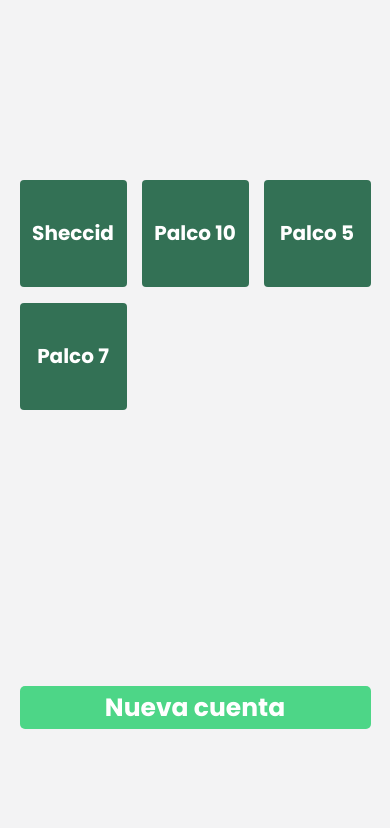
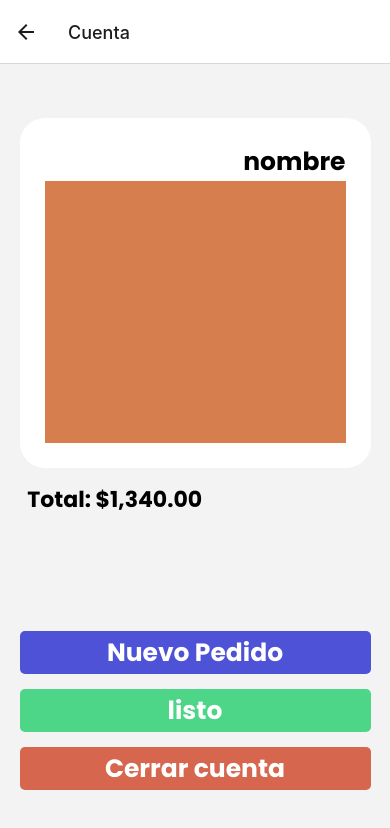
Before and after one commit to Mez4/Operativapp, a React Native app: screen /Cuenta in a window 390 px wide. Shown: the top 828 px of the page. Built offline with nearby package versions, Linux system fonts and the light colour scheme.

Commit message:
cambie la navegacion condicional por la navegacion con react native

```diff
--- a/App.js
+++ b/App.js
@@ -1,32 +1,12 @@
 import React, { useState } from "react";
 import { StatusBar } from "expo-status-bar";
-import {
-  StyleSheet,
-} from "react-native";
-import CuentasAbiertas from './screens/CuentasAbiertas'
-import PedidosCuenta from './screens/PedidosCuenta'
-import Body from "./components/Body";
+import { StyleSheet } from "react-native";
+import CuentasNavigator from "./navigation/CuentasNavigator";
 
 export default function App() {
-const [accountTag, setAccountTag] = useState()
-
-const handleOnOpenAccount = selectedAccount =>{
-  setAccountTag(selectedAccount)
-}
-
-  let content = <CuentasAbiertas onAccountSelected={handleOnOpenAccount}/>
-
-  if(accountTag){
-    content= <PedidosCuenta accountTag={accountTag}/>
-  }
   return (
-    <Body>
-      {content}
-      <StatusBar style="auto" />
-    </Body>
+      <CuentasNavigator/>
   );
 }
 //////////
-const styles = StyleSheet.create({
-
-});
+const styles = StyleSheet.create({});
--- /dev/null
+++ b/navigation/CuentasNavigator.js
@@ -0,0 +1,23 @@
+import React from 'react'
+import { NavigationContainer } from '@react-navigation/native'
+import {createNativeStackNavigator} from '@react-navigation/native-stack'
+
+import CuentasAbiertas from "../screens/CuentasAbiertas"
+import PedidosCuenta from "../screens/PedidosCuenta"
+import AgregarProductos from '../screens/AgregarProducto'
+
+const Stack = createNativeStackNavigator();
+
+function CuentasNavigator(){
+    return(
+        <NavigationContainer>
+            <Stack.Navigator>
+                <Stack.Screen name='Dashboard' component={CuentasAbiertas}/>
+                <Stack.Screen name='Cuenta' component={PedidosCuenta}/>
+                <Stack.Screen name='Ordenar' component={AgregarProductos}/>
+            </Stack.Navigator>
+        </NavigationContainer>
+    );
+}
+
+export default CuentasNavigator
--- a/package.json
+++ b/package.json
@@ -8,6 +8,10 @@
     "eject": "expo eject"
   },
   "dependencies": {
+    "@react-navigation/drawer": "^6.3.1",
+    "@react-navigation/native": "^6.0.8",
+    "@react-navigation/native-stack": "^6.5.0",
+    "@react-navigation/stack": "^6.1.1",
     "expo": "^44.0.0",
     "expo-app-loading": "~1.3.0",
     "expo-font": "~10.0.4",
@@ -18,6 +22,8 @@
     "react-dom": "17.0.1",
     "react-native": "https://github.com/expo/react-native/archive/sdk-44.0.0.tar.gz",
     "react-native-rotate-view": "^1.1.1",
+    "react-native-safe-area-context": "^4.0.1",
+    "react-native-screens": "^3.12.0",
     "react-native-svg": "^12.1.1",
     "react-native-svg-transformer": "^1.0.0",
     "react-native-web": "0.17.1"
--- /dev/null
+++ b/screens/AgregarProducto.js
@@ -0,0 +1,14 @@
+import React from "react";
+import { StatusBar } from "expo-status-bar";
+import { StyleSheet, Text } from "react-native";
+import Body from "../components/Body";
+
+
+export default function AgregarProductos() {
+  return (
+    <Body>
+        <Text>Agregar prodructos</Text>
+    </Body>
+  );
+}
+const styles = StyleSheet.create({});
--- a/screens/CuentasAbiertas.js
+++ b/screens/CuentasAbiertas.js
@@ -21,7 +21,7 @@ import {
 } from "react-native";
 
 
-export default function ScreenCuentasAbiertas({onAccountSelected}) {
+export default function CuentasAbiertas({navigation}) {
   const [loaded] = useFonts({
     Poppins: require("../assets/fonts/Poppins-Regular.ttf"),
     PoppinsBold: require("../assets/fonts/Poppins-Bold.ttf"),
@@ -52,6 +52,10 @@ export default function ScreenCuentasAbiertas({onAccountSelected}) {
   ]);
   if (!loaded) return <AppLoading />;
   const windowWidth = Dimensions.get("window").width;
+
+  const handleOnPress=() =>{
+    navigation.navigate('Cuenta')
+  }
 
   const boxWidth = () => {
     let containerWidth = Math.floor(windowWidth - windowWidth * 0.1);
@@ -116,9 +120,6 @@ export default function ScreenCuentasAbiertas({onAccountSelected}) {
     return columns;
   };
 
-  const handleOnChangeScreen = (item)=>{
-    onAccountSelected(item)
-  }
 
   return (
     <Body>
@@ -138,7 +139,7 @@ export default function ScreenCuentasAbiertas({onAccountSelected}) {
                 ></View>
               );
             }
-            return <CardCuenta onPress={()=>{handleOnChangeScreen(item)}} text={item.value}/>
+            return <CardCuenta onPress={handleOnPress} text={item.value}/>
           }}
           keyExtractor={(item) => item.id}
         />
--- a/screens/PedidosCuenta.js
+++ b/screens/PedidosCuenta.js
@@ -8,18 +8,24 @@ import {
   View,
 } from "react-native";
 
-export default function ScreenPedidosCuenta({accountTag}) {
+export default function PedidosCuenta({navigation}) {
+  const handleOnDashboard=() =>{
+    navigation.navigate('Dashboard')
+  }
+  const handleOnOrdenar=() =>{
+    navigation.navigate('Ordenar')
+  }
   return (
     <Body>
       <CardContent style={{height:350,}}>
-        <Text style={styles.accountName}>{accountTag.value}</Text>
+        <Text style={styles.accountName}>nombre</Text>
         <View style={styles.fakeContainer}></View>
       </CardContent>
       <Text style={styles.total}>
         Total: $1,340.00
       </Text>
-      <Button title={'Nuevo Pedido'} style={styles.buttonBlue}/>
-      <Button title={'listo'} style={styles.buttonGreen}/>
+      <Button title={'Nuevo Pedido'} onPress={handleOnOrdenar} style={styles.buttonBlue}/>
+      <Button title={'listo'}  onPress={handleOnDashboard} style={styles.buttonGreen}/>
       <Button title={'Cerrar cuenta'} style={styles.buttons, styles.buttonRed}/>
     </Body>
 
```
Also changed, not shown: 2 other files (tests, documents, lock files or other folders).
